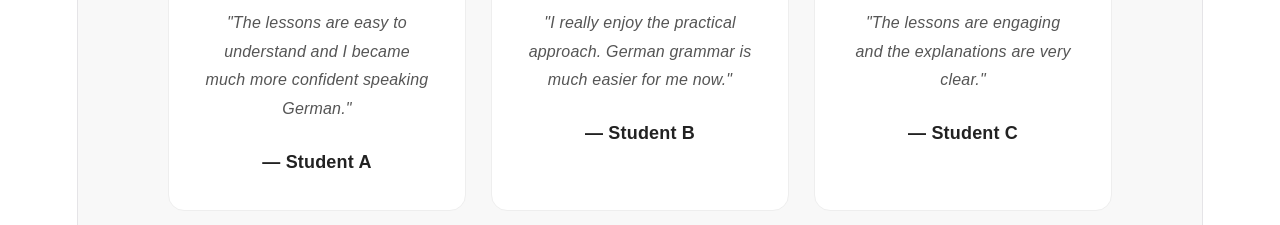
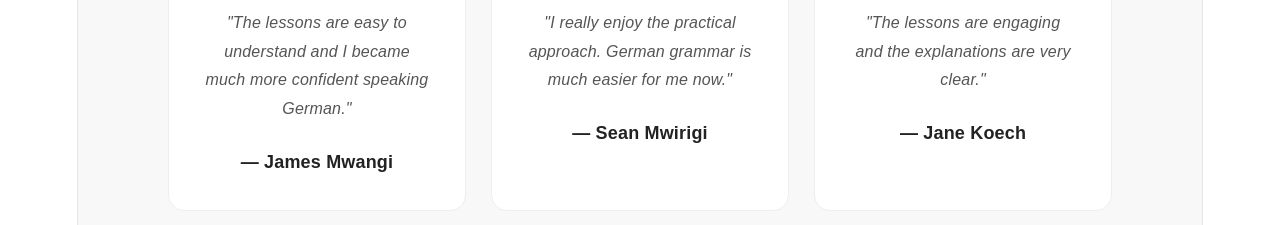
Before and after one commit to j3ssty/elite-german-institute, a React (Vite) app: page / in a window 1280 px wide. Shown: the part 5760-5985 px from the top of the page. Built offline with nearby package versions, Linux system fonts and the light colour scheme.

Commit message:
update student names

```diff
--- a/src/App.jsx
+++ b/src/App.jsx
@@ -397,7 +397,7 @@ function App() {
         confident speaking German."
       </p>
 
-      <h4>— Student A</h4>
+      <h4>— James Mwangi</h4>
     </div>
 
     <div className="testimonial-card">
@@ -408,7 +408,7 @@ function App() {
         much easier for me now."
       </p>
 
-      <h4>— Student B</h4>
+      <h4>— Sean Mwirigi  </h4>
     </div>
 
     <div className="testimonial-card">
@@ -418,7 +418,7 @@ function App() {
         "The lessons are engaging and the explanations are very clear."
       </p>
 
-      <h4>— Student C</h4>
+      <h4>— Jane Koech</h4>
     </div>
   </div>
 </section>
```
